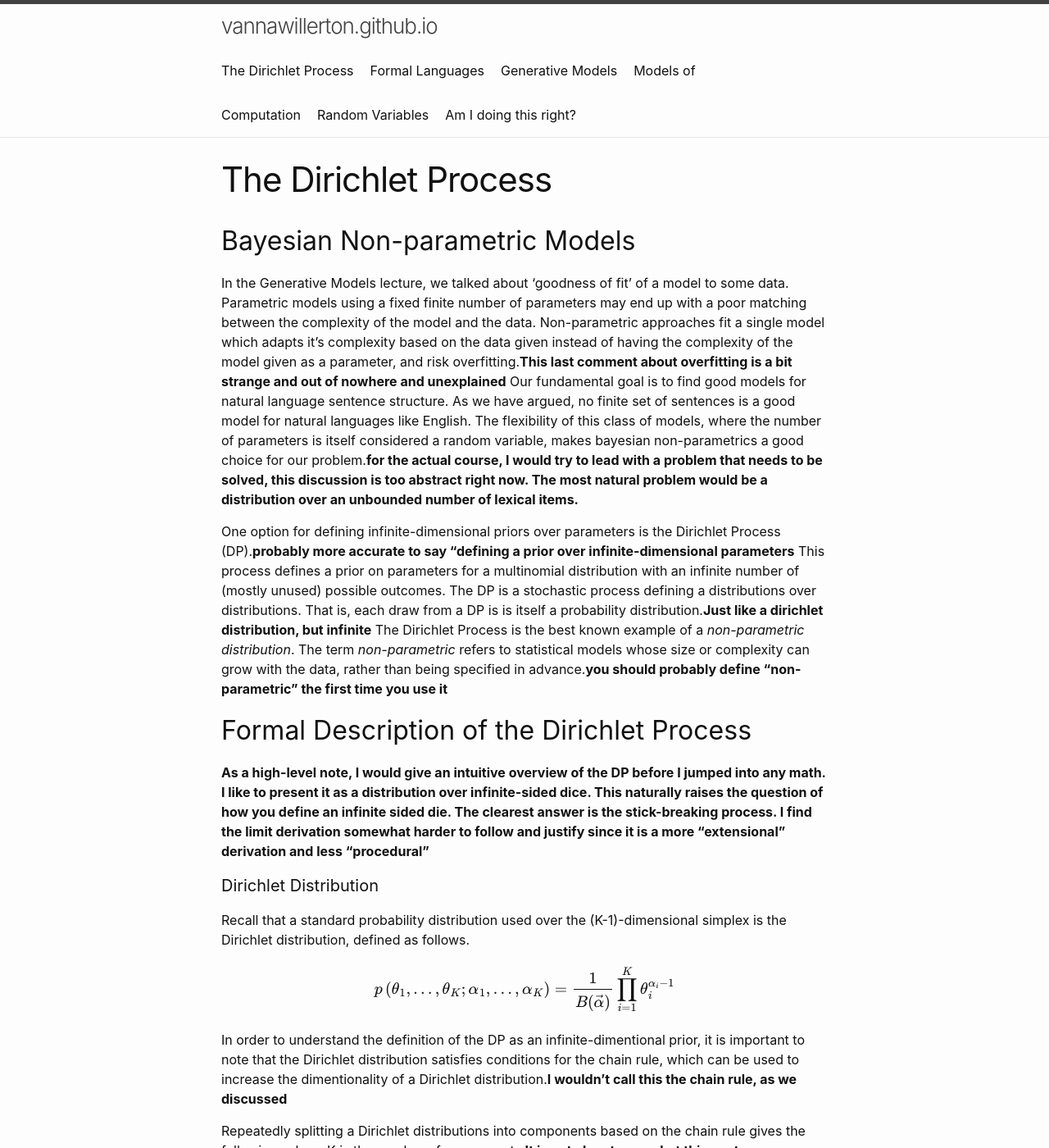
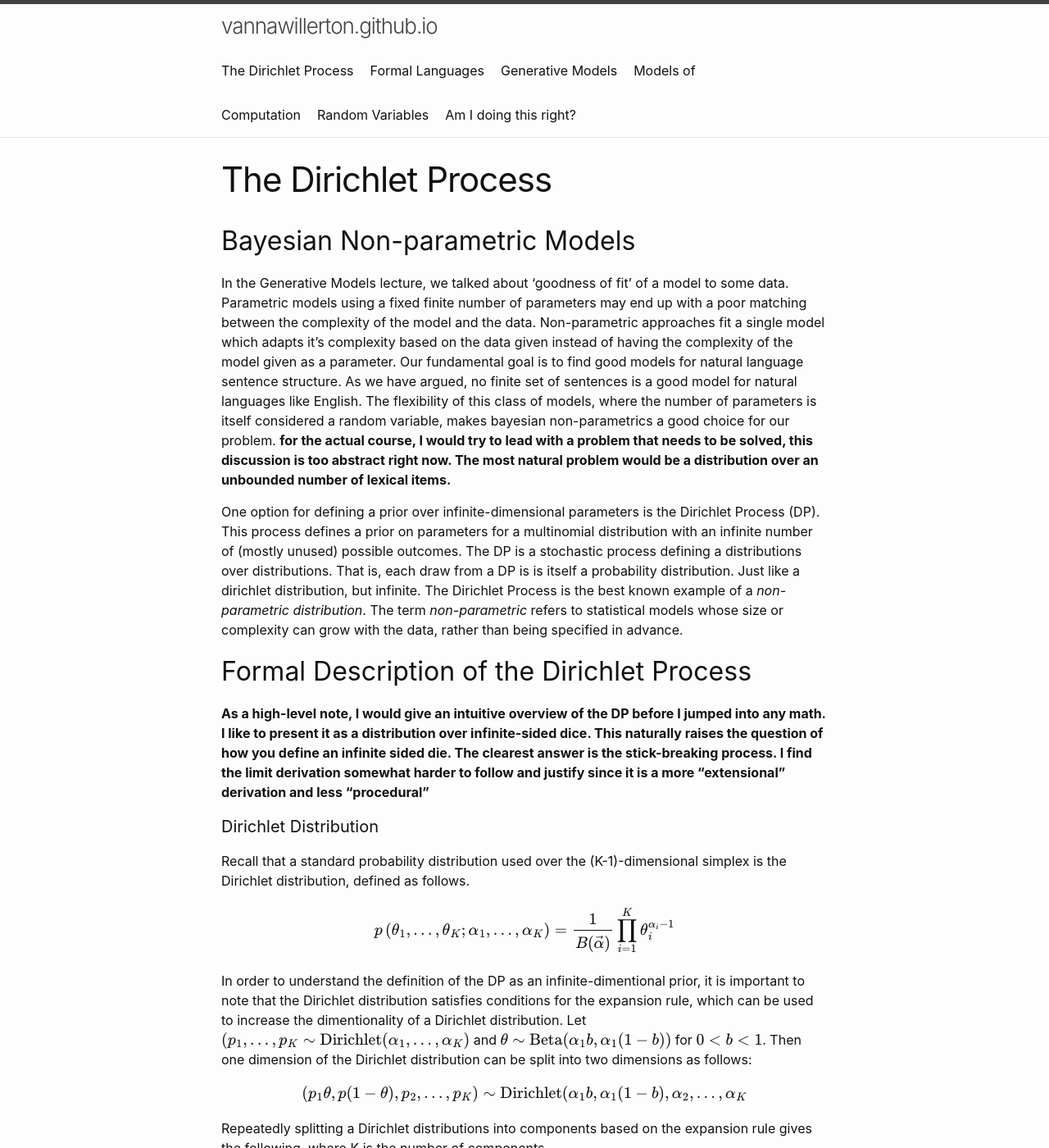
Before and after one commit to vannawillerton/vannawillerton.github.io, a Jekyll site: the page built from DirichletProcesses.md, in a window 1280 px wide and 1400 px high. Shown: the whole window at 82% size. Built offline with Jekyll 4.4.1, drawn with Linux system fonts in a browser that asks for light colours; our own code applies the rules of GitHub Pages for plain Markdown files; formulas are drawn with MathJax 3; a script that is not in the unit is left out; some of the changed text lies outside the part shown.

Commit message:
Update DirichletProcesses.md

```diff
--- a/DirichletProcesses.md
+++ b/DirichletProcesses.md
@@ -9,31 +9,27 @@ a model to some data. Parametric models using a fixed finite number of
 parameters may end up with a poor matching between the complexity of
 the model and the data. Non-parametric approaches fit a single model
 which adapts it's complexity based on the data given instead of having
-the complexity of the model given as a parameter, and risk
-overfitting.**This last comment about overfitting is a bit strange and
-out of nowhere and unexplained** Our fundamental goal is to find good
+the complexity of the model given as a parameter. Our fundamental goal is to find good
 models for natural language sentence structure. As we have argued, no
 finite set of sentences is a good model for natural languages like
 English. The flexibility of this class of models, where the number of
 parameters is itself considered a random variable, makes bayesian
-non-parametrics a good choice for our problem.**for the actual course,
+non-parametrics a good choice for our problem. **for the actual course,
 I would try to lead with a problem that needs to be solved, this
 discussion is too abstract right now. The most natural problem would
 be a distribution over an unbounded number of lexical items.**
 
-One option for defining infinite-dimensional priors over parameters is
-the Dirichlet Process (DP).**probably more accurate to say "defining a
-prior over infinite-dimensional parameters** This process defines a
+One option for defining a prior over infinite-dimensional parameters is
+the Dirichlet Process (DP). This process defines a
 prior on parameters for a multinomial distribution with an infinite
 number of (mostly unused) possible outcomes. The DP is a stochastic
 process defining a distributions over distributions. That is, each
-draw from a DP is is itself a probability distribution.**Just like a
-dirichlet distribution, but infinite** The Dirichlet Process is the
+draw from a DP is is itself a probability distribution. Just like a
+dirichlet distribution, but infinite. The Dirichlet Process is the
 best known example of a *non-parametric distribution*. The
 term *non-parametric* refers to statistical models whose size or
 complexity can grow with the data, rather than being specified in
-advance.**you should probably define "non-parametric" the first time
-you use it**
+advance.
 
 ## Formal Description of the Dirichlet Process
 **As a high-level note, I would give an intuitive overview of the DP
@@ -55,13 +51,14 @@ $$p\left(\theta_{1},\ldots ,\theta_{K};\alpha _{1},\ldots ,\alpha _{K}\right)= \
 
 In order to understand the definition of the DP as an
 infinite-dimentional prior, it is important to note that the Dirichlet
-distribution satisfies conditions for the chain rule, which can be
-used to increase the dimentionality of a Dirichlet distribution.**I
-wouldn't call this the chain rule, as we discussed**
+distribution satisfies conditions for the expansion rule, which can be
+used to increase the dimentionality of a Dirichlet distribution. Let $$(p_1,\ldots,p_K \sim \mathrm{Dirichlet}(\alpha_1,\ldots,\alpha_K)$$ and $$\theta \sim \mathrm{Beta}(\alpha_1b,\alpha_1(1-b))$$ for $$0 < b < 1$$. Then one dimension of the Dirichlet distribution can be split into two dimensions as follows:
+
+$$(p_1\theta,p(1-\theta),p_2,\ldots,p_K) \sim \mathrm{Dirichlet}(\alpha_1b,\alpha_1(1-b),\alpha_2,\ldots,\alpha_K$$
 
 Repeatedly splitting a Dirichlet distributions into components based
-on the chain rule gives the following, where K is the number of
-components.**It is not clear to me what this sentence means**
+on the expansion rule gives the following, where K is the number of
+components.
 
 $$p^{(K)} \sim \mathrm{Dirichlet}(\frac{\alpha}{K},\ldots,\frac{\alpha}{K})$$
 
@@ -97,17 +94,10 @@ defined the dirichlet process and write:
 $$G \sim DP(\alpha, H)$$
 
 As you can see, the DP is parameterized by $$\alpha$$ and $$H$$. $$H$$
-is the base distribution which essentially acts as a mean,**note that
-since DP is a measure on distributions, H is the mean distribution,
-probably worth stating explicitly** and $$\alpha$$ is a concentration
-parameter (for higher values of $$\alpha$$, the probability mass will
+is the base distribution. Since the DP is a measure on distributions, H is the mean distribution. $$\alpha$$ is a concentration parameter (for higher values of $$\alpha$$, the probability mass will
 concentrate more tightly around the mean).
 
-The way we have defined it builds up from finite dimentional
-distributions.**It doesn't really build it up since it isn't a
-constructive definition. The $\epsilon$-$\delta$ definition is not
-really constructive, and so the limit definition doesn't really tell
-you how to work with this distribution.** In this way it is easy to
+In this way it is easy to
 show the existence of the DP by considering some finite measurable
 partition of $$\Theta$$, $${A_1,\ldots,A_K}$$. If $$G \sim DP(\alpha,
 H)$$, then every measurable partition of $$\Theta$$ is Dirichlet
@@ -117,19 +107,11 @@ breaking construction was given**
 
 $$(G(A_1),\ldots,G(A_K)) \sim Dir(\alpha H(A_1),\ldots,\alpha H(A_K))$$
 
-It is important to note that in practice not all of the infinite
-components of the dirichlet process will need to be used.**in practice
-all but finitely many will ***not*** be used** Only the components
-which are reflected in the data will be used,**no idea what "reflected
-in the data" means here** but unlike in parametric models there is
-flexibility, which can help to avoid overfitting and underfitting
-problems.
+It is important to note that in practice all but a finite subset will **not** be used. The amound of components used in the end should reflect a the complexity of the data.
 
-## Useful Metaphors
+## Useful Constructions
 
-Understanding the DP can be difficult, but a number of useful
-metaphors may help to highlight some key properties.**these aren't
-really metaphors, they are constructions**
+Understanding the DP can be difficult, but a number of constructions may help to highlight some key properties.
 
 ### Stick-breaking Process
 
@@ -149,8 +131,7 @@ numbers. The probability of the natural number $$k$$ is given by:
 
 $$\beta_k = \prod_{i=1}{k-1} (1-\beta_i')\cdot\beta_k'$$
 
-How can this be interpreted as a generative process?**well it is a
-generative process already** Consider $$\beta_k$$ as the length of a
+Consider $$\beta_k$$ as the length of a
 piece of stick. You start with a unit-length stick and 'walk' down the
 natural numbers in order. At each step you flip a coin with weight
 $$\beta_i'$$, if the coin comes up false, you continue to the next
@@ -170,12 +151,10 @@ walk out your sequences of $\beta$s**
 
 ### Chinese Restaurant Process
 The Chinese Restaurant Process (CRP) is a more complex and widely used
-metaphor for understanding the Dirichlet Process. It is important to
-note that these metaphors are alternative but equivalent ways to
+construction for understanding the Dirichlet Process. It is important to
+note that these are alternative but equivalent ways to
 construct the Dirichlet process. The CRP is usually described as a
-sequential sampling scheme using the metaphor of a restaurant.**I
-wouldn't call these metaphors --- they are mathematically formal. The
-names are metaphorical, but the mathematical objects are not**
+sequential sampling scheme using the metaphor of a restaurant.
 
 We imagine a restaurant with an infinite number of tables. The first
 customer enters the restaurant and sits at the first unoccupied table.
@@ -203,7 +182,7 @@ controlled by the concentration parameter $$\alpha$$.
 Each table has a *dish* associated with it. Each dish $$v$$ acts as a
 label on the table; it is shared by all customers seated at that
 table. When the first customer sits at a new table, $$\tau_i$$, a dish
-is sampled from the base distribution H and is placed on that table.
+is sampled from the base distribution $$H$$ and is placed on that table.
 From then on, all customers who are seated at table $$\tau_i$$ share
 the sampled dish $$v_{\tau_i}$$.
 
@@ -258,11 +237,11 @@ the urn.
 2. If the ball is some non-black colour, label a new ball with the
 same colour, and put both balls back in the urn.
 
+This construction is the same as the Polya urn scheme except for the fact that the Polya urn scheme allows for draws from some finite set of colours X, while the Blackwell-MacQueen Urn scheme is not restricted to finite X. (Number of colours in the urn could be infinite).
+
 Convince yourself that the resulting distribution over colours will be
 the same as the distribution over tables in the Chinese restaurant
-process.**I was never clear on the difference between the CRP and the
-BM Urn scheme. They seem like the same thing to me. Do you find the
-detailed history there?**
+process.
 
 -----------------------------------------------------------
 # References
```
Also changed, not shown: other parts of DirichletProcesses.md (+1 -1 lines).
